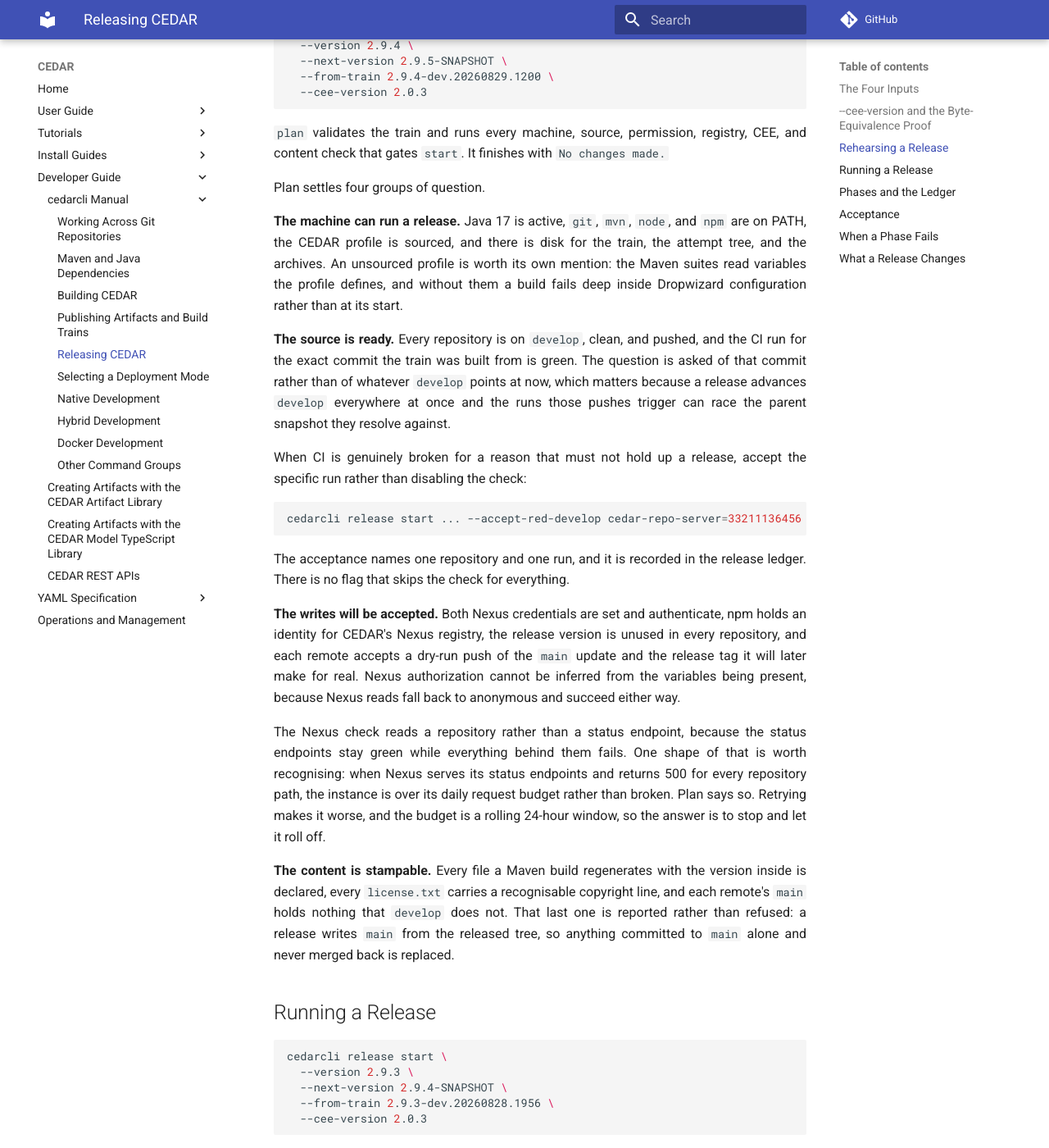
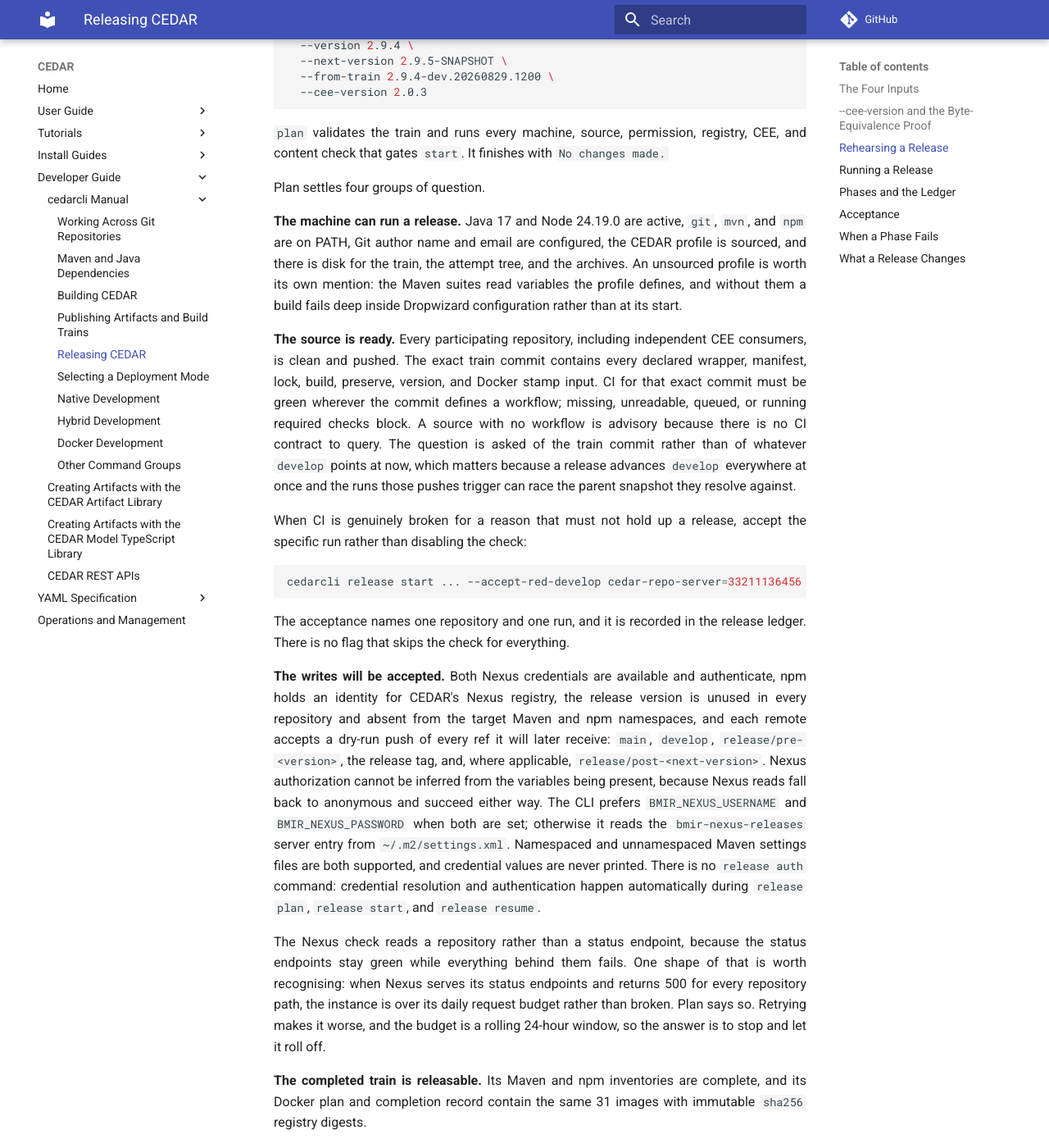
Before and after one commit to metadatacenter/cedar-mkdocs, an MkDocs documentation site: the page built from docs/developer-guide/cedarcli/release.md, in a window 1280 px wide and 1400 px high, scrolled down 1716 px. Shown: the whole window at 82% size. Built offline with MkDocs 1.6.1 and Material for MkDocs 9.7.7, drawn with Linux system fonts in a browser that asks for light colours; comment, search, counter and statistics services are not loaded; some of the changed text lies outside the part shown.

Commit message:
Document train and release preflight gates

````diff
--- a/docs/developer-guide/cedarcli/release.md
+++ b/docs/developer-guide/cedarcli/release.md
@@ -82,15 +82,20 @@
 
 Plan settles four groups of question.
 
-**The machine can run a release.** Java 17 is active, `git`, `mvn`, `node`, and `npm` are on PATH,
-the CEDAR profile is sourced, and there is disk for the train, the attempt tree, and the archives.
+**The machine can run a release.** Java 17 and Node 24.19.0 are active, `git`, `mvn`, and `npm` are
+on PATH, Git author name and email are configured, the CEDAR profile is sourced, and there is disk
+for the train, the attempt tree, and the archives.
 An unsourced profile is worth its own mention: the Maven suites read variables the profile defines,
 and without them a build fails deep inside Dropwizard configuration rather than at its start.
 
-**The source is ready.** Every repository is on `develop`, clean, and pushed, and the CI run for the
-exact commit the train was built from is green. The question is asked of that commit rather than of
-whatever `develop` points at now, which matters because a release advances `develop` everywhere at
-once and the runs those pushes trigger can race the parent snapshot they resolve against.
+**The source is ready.** Every participating repository, including independent CEE consumers, is
+clean and pushed. The exact train commit contains every declared wrapper, manifest, lock, build,
+preserve, version, and Docker stamp input. CI for that exact commit must be green wherever the
+commit defines a workflow; missing, unreadable, queued, or running required checks block. A source
+with no workflow is advisory because there is no CI contract to query. The question is asked of the
+train commit rather than of whatever `develop` points at now, which matters because a release
+advances `develop` everywhere at once and the runs those pushes trigger can race the parent snapshot
+they resolve against.
 
 When CI is genuinely broken for a reason that must not hold up a release, accept the specific run
 rather than disabling the check:
@@ -102,17 +107,26 @@
 The acceptance names one repository and one run, and it is recorded in the release ledger. There is
 no flag that skips the check for everything.
 
-**The writes will be accepted.** Both Nexus credentials are set and authenticate, npm holds an
-identity for CEDAR's Nexus registry, the release version is unused in every repository, and each
-remote accepts a dry-run push of the `main` update and the release tag it will later make for real.
+**The writes will be accepted.** Both Nexus credentials are available and authenticate, npm holds an
+identity for CEDAR's Nexus registry, the release version is unused in every repository and absent
+from the target Maven and npm namespaces, and each remote accepts a dry-run push of every ref it
+will later receive: `main`, `develop`, `release/pre-<version>`, the release tag, and, where
+applicable, `release/post-<next-version>`.
 Nexus authorization cannot be inferred from the variables being present, because Nexus reads fall
-back to anonymous and succeed either way.
+back to anonymous and succeed either way. The CLI prefers `BMIR_NEXUS_USERNAME` and
+`BMIR_NEXUS_PASSWORD` when both are set; otherwise it reads the `bmir-nexus-releases` server entry
+from `~/.m2/settings.xml`. Namespaced and unnamespaced Maven settings files are both supported, and
+credential values are never printed. There is no `release auth` command: credential resolution and
+authentication happen automatically during `release plan`, `release start`, and `release resume`.
 
 The Nexus check reads a repository rather than a status endpoint, because the status endpoints stay
 green while everything behind them fails. One shape of that is worth recognising: when Nexus serves
 its status endpoints and returns 500 for every repository path, the instance is over its daily
 request budget rather than broken. Plan says so. Retrying makes it worse, and the budget is a
 rolling 24-hour window, so the answer is to stop and let it roll off.
+
+**The completed train is releasable.** Its Maven and npm inventories are complete, and its Docker
+plan and completion record contain the same 31 images with immutable `sha256` registry digests.
 
 **The content is stampable.** Every file a Maven build regenerates with the version inside is
 declared, every `license.txt` carries a recognisable copyright line, and each remote's `main` holds
@@ -195,8 +209,12 @@
 
 The human view is a compact phase table with completed/total counts. It says `COMPLETE` only after
 acceptance, highlights the single next or failed phase, and prints the safe commands to run next.
-Older ledgers that stored snapshot and release publication records together are classified by task
-identity, so their totals remain truthful.
+During Maven release publication, the running command reports every uploaded or already-present
+file. Each result is also checkpointed in the ledger, so `release status` shows Maven file progress,
+the current path, and the two disposition counts while the enclosing artifact task is still open.
+An interrupted upload resumes by comparing the immutable remote bytes and continuing. Older ledgers
+that stored snapshot and release publication records together are classified by task identity, so
+their totals remain truthful.
 
 ## Acceptance
 
@@ -230,8 +248,12 @@
 ```
 
 Resume starts at the recorded phase, verifies the completed evidence that phase consumes, and
-continues with bounded transient retry. Completed phases are not re-run, so a release interrupted
-during publication does not rebuild anything.
+continues with bounded transient retry. It also reruns the checks that remain meaningful at that
+phase: source and toolchain checks during local preparation, exact-ref and push checks before remote
+integration, and credential, registry, and target-object checks before publication. Conditions
+deliberately changed by a completed phase are not tested as though this were a brand-new release.
+Completed phases are not re-run, so a release interrupted during publication does not rebuild
+anything. This phase-aware gate is automatic; `resume` takes no additional option.
 
 Never edit a ledger or a release manifest by hand. Those files are the release's own record of what
 it verified, and a hand-edited record makes every guard downstream of it meaningless.
````
Also changed, not shown: docs/developer-guide/cedarcli/publishing.md (+15 -6 lines).
